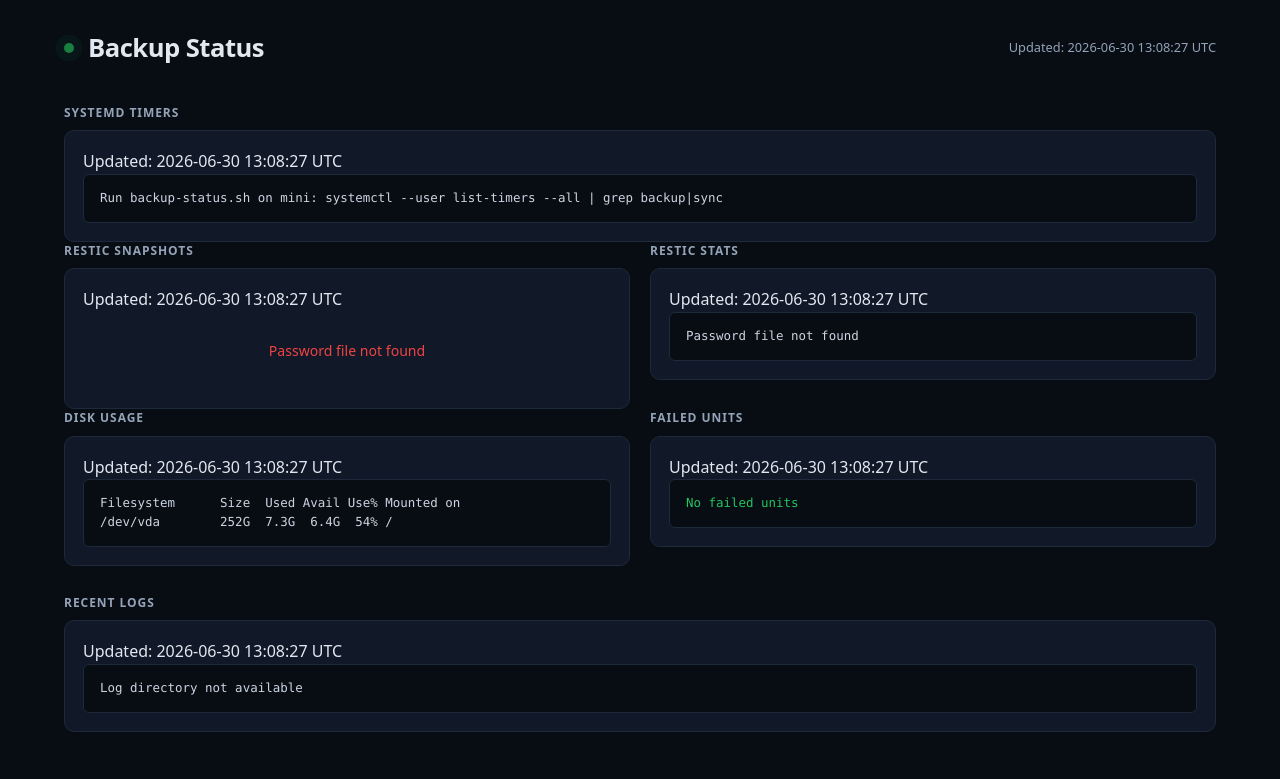
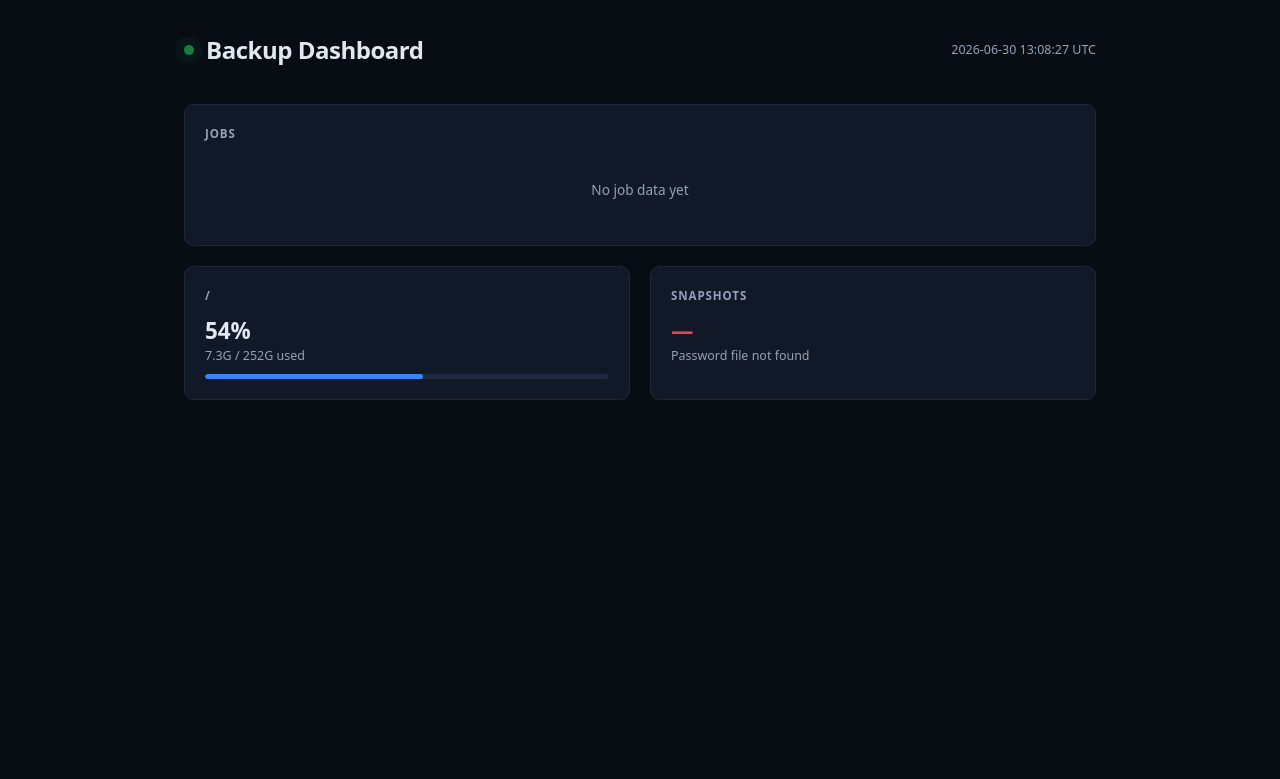
Before and after one commit to ErielCruz/backup-status, a Flask app: page / in a window 1280 px wide. Shown: the top 779 px of the page. Run offline with Flask 3, Linux system fonts and the light colour scheme; some libraries are stand-ins or nearby versions.

Commit message:
Simplify: single-page dashboard with job table
Replaced 6 verbose sections with a clean single-page layout:
- Jobs table showing backup/sync status, last run, next run
- Disk usage cards with usage bars
- Snapshot count summary

Removed verbose restic stats, failed units, raw logs sections.
Uses host-side status collector to feed systemd timer data.
Fixed CSS spacing (clean card layout, no overlapping titles).

```diff
--- a/app.py
+++ b/app.py
@@ -1,117 +1,95 @@
 #!/usr/bin/env python3
-from flask import Flask, render_template, jsonify
-from pathlib import Path
 import json
 import os
 import subprocess
-import time
+from datetime import datetime, timezone
+from pathlib import Path
+
+from flask import Flask, jsonify, render_template
 
 app = Flask(__name__)
 
 
-def env(name, default):
-    return os.environ.get(name) or default
+def env(n, d):
+    return os.environ.get(n) or d
 
 
 RESTIC_REPO = env("RESTIC_REPOSITORY", "b2:backup-ssd-ecc:restic-backups")
-RESTIC_PASSWORD_FILE = env("RESTIC_PASSWORD_FILE", "/run/secrets/restic_password")
-SAMSUNG_MOUNT = env("SAMSUNG_MOUNT", "/samsung")
-TB_MOUNT = env("TB_MOUNT", "/4tb")
+RESTIC_PW = env("RESTIC_PASSWORD_FILE", "/run/secrets/restic_password")
+SAMSUNG = env("SAMSUNG_MOUNT", "/samsung")
+TB = env("TB_MOUNT", "/4tb")
 LOG_DIR = env("LOG_DIR", "/logs")
+STATUS_FILE = Path(LOG_DIR) / "status.json"
 
 
-def run_cmd(cmd, timeout=15):
+def run(cmd, timeout=15):
     try:
-        result = subprocess.run(
-            cmd, shell=True, capture_output=True, text=True, timeout=timeout
-        )
-        return result.stdout, result.returncode == 0
+        r = subprocess.run(cmd, shell=True, capture_output=True, text=True, timeout=timeout)
+        return r.stdout.strip(), r.returncode == 0
     except subprocess.TimeoutExpired:
         return "Command timed out", False
-    except Exception as exc:
-        return str(exc), False
+    except Exception as e:
+        return str(e), False
 
 
-def ts():
-    return time.strftime("%Y-%m-%d %H:%M:%S %Z")
+def load_status():
+    if STATUS_FILE.is_file():
+        try:
+            return json.loads(STATUS_FILE.read_text())
+        except (json.JSONDecodeError, OSError):
+            pass
+    return {"jobs": [], "updated": None}
 
 
-def get_systemd_timers():
-    output, success = run_cmd(
-        "systemctl list-timers --all --no-pager 2>/dev/null | grep -E 'backup|sync|pull' "
-        "|| systemctl --user list-timers --all --no-pager 2>/dev/null | grep -E 'backup|sync|pull' "
-        "|| cat /logs/timer-status.txt 2>/dev/null "
-        "|| echo 'Run backup-status.sh on mini: systemctl --user list-timers --all | grep backup|sync'"
+def get_snapshots():
+    if not Path(RESTIC_PW).exists():
+        return {"count": 0, "latest": None, "error": "Password file not found"}
+    out, ok = run(
+        f"restic -r {RESTIC_REPO} --password-file {RESTIC_PW} snapshots --compact --json 2>/dev/null"
     )
-    return output, success
+    if ok and out:
+        try:
+            snaps = json.loads(out)
+            latest = None
+            if snaps:
+                latest = max(s.get("time", "") for s in snaps if s.get("time"))
+            return {"count": len(snaps), "latest": latest}
+        except (json.JSONDecodeError, ValueError):
+            pass
+    return {"count": 0, "latest": None, "error": "No snapshot data"}
 
 
-def get_restic_snapshots():
-    if not Path(RESTIC_PASSWORD_FILE).exists():
-        return {"snapshots": [], "error": f"Password file not found"}
-    output, success = run_cmd(
-        f"restic -r {RESTIC_REPO} --password-file {RESTIC_PASSWORD_FILE} snapshots --compact --json 2>/dev/null"
-    )
-    if success and output.strip():
-        try:
-            return {"snapshots": json.loads(output), "success": True}
-        except json.JSONDecodeError:
-            return {"snapshots": [], "error": "Failed to parse snapshot JSON"}
-    return {"snapshots": [], "error": output[-400:] if output else "No snapshots found"}
+def get_disk():
+    labels = {SAMSUNG: "Samsung SSD", TB: "4TB Drive"}
+    out, _ = run(f"df -h {SAMSUNG} {TB} 2>/dev/null || df -h /")
+    lines = []
+    for line in out.split("\n")[1:]:
+        parts = line.split()
+        if len(parts) >= 6:
+            mount = parts[5]
+            lines.append({
+                "label": labels.get(mount, mount),
+                "size": parts[1],
+                "used": parts[2],
+                "avail": parts[3],
+                "use_pct": parts[4],
+            })
+    return lines
 
 
-def get_restic_stats():
-    if not Path(RESTIC_PASSWORD_FILE).exists():
-        return "Password file not found"
-    output, _ = run_cmd(
-        f"restic -r {RESTIC_REPO} --password-file {RESTIC_PASSWORD_FILE} stats --mode raw-data 2>/dev/null"
-    )
-    return output
-
-
-def get_disk_usage():
-    output, _ = run_cmd(
-        f"df -h {SAMSUNG_MOUNT} {TB_MOUNT} 2>/dev/null || df -h /"
-    )
-    return output
-
-
-def get_recent_logs():
-    log_dir = Path(LOG_DIR)
-    if not log_dir.is_dir():
-        return "Log directory not available"
-    lines = []
-    for f in sorted(log_dir.glob("*.log"), reverse=True)[:5]:
-        try:
-            content = f.read_text(encoding="utf-8", errors="replace")
-            if content:
-                lines.append(f"=== {f.name} ===\n")
-                lines.extend(content.splitlines()[-30:])
-                lines.append("")
-        except Exception:
-            pass
-    return "\n".join(lines[-80:]) if lines else "No log content"
-
-
-def get_failed_units():
-    output, _ = run_cmd(
-        "systemctl --user --failed --no-pager 2>/dev/null | grep -E 'backup|sync|pull' "
-        "|| echo 'No failed units'"
-    )
-    return output
+def now():
+    return datetime.now(timezone.utc).strftime("%Y-%m-%d %H:%M:%S UTC")
 
 
 @app.route("/")
 def index():
+    status = load_status()
     return render_template(
         "index.html",
-        now=ts(),
-        timers=get_systemd_timers()[0],
-        snapshots=get_restic_snapshots(),
-        stats=get_restic_stats(),
-        disk=get_disk_usage(),
-        failed=get_failed_units(),
-        logs=get_recent_logs(),
+        now=now(),
+        jobs=status.get("jobs", []),
+        disk=get_disk(),
+        snapshots=get_snapshots(),
     )
 
 
@@ -120,35 +98,16 @@ def health():
     return jsonify({"status": "ok"})
 
 
-@app.route("/api/timers")
-def api_timers():
-    output, _ = get_systemd_timers()
-    return render_template("sections/timers.html", output=output, now=ts())
-
-
-@app.route("/api/snapshots")
-def api_snapshots():
-    return render_template("sections/snapshots.html", snapshots=get_restic_snapshots(), now=ts())
-
-
-@app.route("/api/stats")
-def api_stats():
-    return render_template("sections/stats.html", output=get_restic_stats(), now=ts())
-
-
-@app.route("/api/disk")
-def api_disk():
-    return render_template("sections/disk.html", output=get_disk_usage(), now=ts())
-
-
-@app.route("/api/logs")
-def api_logs():
-    return render_template("sections/logs.html", output=get_recent_logs(), now=ts())
-
-
-@app.route("/api/failed")
-def api_failed():
-    return render_template("sections/failed.html", output=get_failed_units(), now=ts())
+@app.route("/api/refresh")
+def api_refresh():
+    status = load_status()
+    return render_template(
+        "dashboard.html",
+        now=now(),
+        jobs=status.get("jobs", []),
+        disk=get_disk(),
+        snapshots=get_snapshots(),
+    )
 
 
 if __name__ == "__main__":
--- a/static/style.css
+++ b/static/style.css
@@ -5,45 +5,45 @@
   --text: #e2e8f0;
   --text-muted: #94a3b8;
   --green: #22c55e;
-  --green-bg: rgba(34, 197, 94, 0.08);
   --red: #ef4444;
-  --red-bg: rgba(239, 68, 68, 0.08);
   --blue: #3b82f6;
-  --blue-bg: rgba(59, 130, 246, 0.08);
   --amber: #f59e0b;
 }
 
-* { box-sizing: border-box; margin: 0; padding: 0; }
+*, *::before, *::after {
+  box-sizing: border-box;
+  margin: 0;
+  padding: 0;
+}
 
 body {
   font-family: system-ui, -apple-system, BlinkMacSystemFont, "Segoe UI", Roboto, sans-serif;
   background: var(--bg);
   color: var(--text);
-  line-height: 1.55;
+  line-height: 1.5;
   -webkit-font-smoothing: antialiased;
 }
 
 .container {
-  max-width: 1200px;
+  max-width: 960px;
   margin: 0 auto;
-  padding: 28px 24px 48px;
+  padding: 32px 24px 48px;
 }
 
 .header {
   display: flex;
   align-items: center;
-  gap: 14px;
+  gap: 12px;
   margin-bottom: 36px;
-  flex-wrap: wrap;
 }
 
 .header h1 {
-  font-size: 1.6rem;
+  font-size: 1.5rem;
   font-weight: 700;
   letter-spacing: -0.02em;
 }
 
-.status-dot {
+.dot {
   width: 10px;
   height: 10px;
   border-radius: 50%;
@@ -58,23 +58,77 @@ body {
 }
 
 .badge {
-  font-size: 0.8rem;
+  font-size: 0.78rem;
   color: var(--text-muted);
   margin-left: auto;
   font-variant-numeric: tabular-nums;
 }
 
-h2 {
-  font-size: 0.75rem;
+.card {
+  background: var(--card-bg);
+  border: 1px solid var(--border);
+  border-radius: 10px;
+  padding: 20px;
+  margin-bottom: 20px;
+}
+
+.card-title {
+  font-size: 0.72rem;
   font-weight: 600;
   color: var(--text-muted);
   text-transform: uppercase;
   letter-spacing: 0.08em;
-  margin-bottom: 8px;
-  margin-top: 28px;
+  margin-bottom: 14px;
 }
 
-h2:first-of-type { margin-top: 0; }
+table {
+  width: 100%;
+  border-collapse: collapse;
+}
+
+th, td {
+  text-align: left;
+  padding: 10px 12px;
+  border-bottom: 1px solid var(--border);
+  font-size: 0.85rem;
+}
+
+th {
+  color: var(--text-muted);
+  font-weight: 500;
+  font-size: 0.75rem;
+  text-transform: uppercase;
+  letter-spacing: 0.05em;
+}
+
+tr:last-child td {
+  border-bottom: none;
+}
+
+.status {
+  display: inline-flex;
+  align-items: center;
+  gap: 6px;
+}
+
+.status::before {
+  content: "";
+  width: 7px;
+  height: 7px;
+  border-radius: 50%;
+  flex-shrink: 0;
+}
+
+.status-pass::before { background: var(--green); }
+.status-fail::before { background: var(--red); }
+.status-pass { color: var(--green); }
+.status-fail { color: var(--red); }
+
+.td-time {
+  color: var(--text-muted);
+  font-size: 0.82rem;
+  font-variant-numeric: tabular-nums;
+}
 
 .grid-2 {
   display: grid;
@@ -82,126 +136,85 @@ h2:first-of-type { margin-top: 0; }
   gap: 20px;
 }
 
-@media (max-width: 768px) {
+@media (max-width: 700px) {
   .grid-2 { grid-template-columns: 1fr; }
-  .container { padding: 20px 16px 40px; }
-  .header h1 { font-size: 1.35rem; }
+  .container { padding: 20px 14px 40px; }
 }
 
-.card {
-  background: var(--card-bg);
-  border: 1px solid var(--border);
-  border-radius: 10px;
-  padding: 18px;
+.stat-value {
+  font-size: 1.4rem;
+  font-weight: 700;
+  line-height: 1.2;
+}
+
+.stat-label {
+  font-size: 0.75rem;
+  color: var(--text-muted);
+  margin-top: 4px;
+}
+
+.stat-sub {
+  font-size: 0.78rem;
+  color: var(--text-muted);
+  margin-top: 2px;
+}
+
+.usage-bar {
+  height: 5px;
+  background: var(--border);
+  border-radius: 3px;
+  margin-top: 8px;
   overflow: hidden;
 }
 
-pre {
-  background: var(--bg);
-  border: 1px solid var(--border);
-  border-radius: 6px;
-  padding: 14px 16px;
-  font-size: 0.78rem;
-  font-family: ui-monospace, "Cascadia Code", "JetBrains Mono", "Fira Code", Menlo, monospace;
-  line-height: 1.5;
-  overflow-x: auto;
-  max-height: 340px;
-  overflow-y: auto;
-  white-space: pre-wrap;
-  word-break: break-word;
-  color: #cbd5e1;
+.usage-fill {
+  height: 100%;
+  border-radius: 3px;
+  background: var(--blue);
 }
 
-.snapshot-item {
-  display: flex;
-  justify-content: space-between;
-  align-items: center;
-  padding: 10px 0;
-  border-bottom: 1px solid var(--border);
-  font-size: 0.84rem;
-  gap: 12px;
+.usage-fill.warn {
+  background: var(--amber);
 }
 
-.snapshot-item:last-child { border-bottom: none; }
-
-.snapshot-left {
-  display: flex;
-  align-items: center;
-  gap: 10px;
-  flex-wrap: wrap;
-  min-width: 0;
+.usage-fill.crit {
+  background: var(--red);
 }
 
-.snapshot-id {
-  font-weight: 700;
-  font-family: ui-monospace, monospace;
-  color: var(--blue);
-  font-size: 0.82rem;
+.empty {
+  text-align: center;
+  color: var(--text-muted);
+  padding: 24px 0;
+  font-size: 0.85rem;
 }
 
-.snapshot-tags {
-  display: flex;
-  gap: 5px;
-  flex-wrap: wrap;
+.empty-error {
+  color: var(--red);
 }
 
-.tag {
-  font-size: 0.68rem;
-  padding: 2px 8px;
-  background: var(--blue-bg);
-  border: 1px solid rgba(59, 130, 246, 0.2);
-  border-radius: 999px;
-  color: #93bbfd;
-  white-space: nowrap;
+.htmx-request .skeleton-row {
+  display: table-row;
 }
 
-.snapshot-time {
-  color: var(--text-muted);
-  font-size: 0.78rem;
-  white-space: nowrap;
-  flex-shrink: 0;
+.skeleton-row td {
+  padding: 10px 12px;
 }
 
-.snapshots-list {
-  max-height: 340px;
-  overflow-y: auto;
-}
-
-.empty-state {
-  text-align: center;
-  color: var(--text-muted);
-  padding: 28px 16px;
-  font-size: 0.88rem;
-}
-
-.error-text { color: var(--red); }
-.success-text { color: var(--green); }
-.warn-text { color: var(--amber); }
-
-.htmx-request .skeleton { display: block; }
-
 .skeleton-line {
-  height: 16px;
+  height: 14px;
   background: var(--border);
-  border-radius: 4px;
+  border-radius: 3px;
   animation: shimmer 1.8s ease-in-out infinite;
 }
-
-.skeleton-line + .skeleton-line { margin-top: 10px; }
 
 .skeleton-line.short { width: 60%; }
 
 @keyframes shimmer {
-  0% { opacity: 0.4; }
-  50% { opacity: 0.8; }
-  100% { opacity: 0.4; }
+  0% { opacity: 0.3; }
+  50% { opacity: 0.7; }
+  100% { opacity: 0.3; }
 }
 
-.log-line { padding: 2px 0; font-size: 0.78rem; }
-.log-error { color: var(--red); }
-.log-warn { color: var(--amber); }
-
-::-webkit-scrollbar { width: 5px; height: 5px; }
+::-webkit-scrollbar { width: 5px; }
 ::-webkit-scrollbar-track { background: transparent; }
-::-webkit-scrollbar-thumb { background: var(--border); border-radius: 4px; }
-::-webkit-scrollbar-thumb:hover { background: #334155; }
+::-webkit-scrollbar-thumb { background: var(--border); border-radius: 3px; }
--- a/templates/base.html
+++ b/templates/base.html
@@ -3,7 +3,7 @@
 <head>
   <meta charset="utf-8">
   <meta name="viewport" content="width=device-width, initial-scale=1">
-  <title>{% block title %}Backup Status{% endblock %}</title>
+  <title>Backup Status</title>
   <link rel="stylesheet" href="/static/style.css">
   <script src="https://unpkg.com/htmx.org@1.9.12"></script>
 </head>
--- /dev/null
+++ b/templates/dashboard.html
@@ -0,0 +1,65 @@
+<div class="container" hx-get="/api/refresh" hx-trigger="every 60s" hx-swap="outerHTML">
+  <div class="header">
+    <span class="dot"></span>
+    <h1>Backup Dashboard</h1>
+    <span class="badge">{{ now }}</span>
+  </div>
+
+  <div class="card">
+    <div class="card-title">Jobs</div>
+    {% if jobs %}
+    <table>
+      <thead>
+        <tr>
+          <th>Job</th>
+          <th>Status</th>
+          <th>Last Run</th>
+          <th>Next</th>
+        </tr>
+      </thead>
+      <tbody>
+        {% for j in jobs %}
+        <tr>
+          <td>{{ j.name }}</td>
+          <td>
+            {% if j.last_result == "success" %}
+            <span class="status status-pass">OK</span>
+            {% else %}
+            <span class="status status-fail">FAIL</span>
+            {% endif %}
+          </td>
+          <td class="td-time">{{ j.last_run[11:16] if j.last_run else "—" }}</td>
+          <td class="td-time">{{ j.next_run[11:16] if j.next_run else "—" }}</td>
+        </tr>
+        {% endfor %}
+      </tbody>
+    </table>
+    {% else %}
+    <div class="empty">No job data yet</div>
+    {% endif %}
+  </div>
+
+  <div class="grid-2">
+    {% for d in disk %}
+    <div class="card">
+      <div class="card-title">{{ d.label }}</div>
+      <div class="stat-value">{{ d.use_pct }}</div>
+      <div class="stat-sub">{{ d.used }} / {{ d.size }} used</div>
+      <div class="usage-bar">
+        {% set pct = d.use_pct.rstrip("%") | int %}
+        <div class="usage-fill{% if pct > 80 %} crit{% elif pct > 60 %} warn{% endif %}" style="width: {{ pct }}%"></div>
+      </div>
+    </div>
+    {% endfor %}
+    <div class="card">
+      <div class="card-title">Snapshots</div>
+      {% if snapshots.error %}
+      <div class="stat-value empty-error">—</div>
+      <div class="stat-sub">{{ snapshots.error }}</div>
+      {% else %}
+      <div class="stat-value">{{ snapshots.count }}</div>
+      <div class="stat-sub">{{ snapshots.latest[:16] if snapshots.latest else "No snapshots" }}</div>
+      {% endif %}
+    </div>
+  </div>
+</div>
--- a/templates/index.html
+++ b/templates/index.html
@@ -1,51 +1,4 @@
 {% extends "base.html" %}
-{% block title %}Backup Status{% endblock %}
 {% block content %}
-<div class="container">
-  <div class="header">
-    <span class="status-dot"></span>
-    <h1>Backup Status</h1>
-    <span class="badge" id="last-updated">Updated: {{ now }}</span>
-  </div>
-
-  <h2>Systemd Timers</h2>
-  <div class="card" id="timers-section" hx-get="/api/timers" hx-trigger="every 60s" hx-swap="innerHTML">
-    {% with output=timers %}{% include "sections/timers.html" %}{% endwith %}
-  </div>
-
-  <div class="grid-2">
-    <div>
-      <h2>Restic Snapshots</h2>
-      <div class="card" id="snapshots-section" hx-get="/api/snapshots" hx-trigger="every 60s" hx-swap="innerHTML">
-        {% include "sections/snapshots.html" %}
-      </div>
-    </div>
-    <div>
-      <h2>Restic Stats</h2>
-      <div class="card" id="stats-section" hx-get="/api/stats" hx-trigger="every 60s" hx-swap="innerHTML">
-        {% with output=stats %}{% include "sections/stats.html" %}{% endwith %}
-      </div>
-    </div>
-  </div>
-
-  <div class="grid-2">
-    <div>
-      <h2>Disk Usage</h2>
-      <div class="card" id="disk-section" hx-get="/api/disk" hx-trigger="every 120s" hx-swap="innerHTML">
-        {% with output=disk %}{% include "sections/disk.html" %}{% endwith %}
-      </div>
-    </div>
-    <div>
-      <h2>Failed Units</h2>
-      <div class="card" id="failed-section" hx-get="/api/failed" hx-trigger="every 120s" hx-swap="innerHTML">
-        {% with output=failed %}{% include "sections/failed.html" %}{% endwith %}
-      </div>
-    </div>
-  </div>
-
-  <h2>Recent Logs</h2>
-  <div class="card" id="logs-section" hx-get="/api/logs" hx-trigger="every 120s" hx-swap="innerHTML">
-    {% with output=logs %}{% include "sections/logs.html" %}{% endwith %}
-  </div>
-</div>
+{% include "dashboard.html" %}
 {% endblock %}
--- a/templates/sections/disk.html
+++ /dev/null
@@ -1,2 +0,0 @@
-<span id="last-updated" hx-swap-oob="true">Updated: {{ now }}</span>
-<pre>{{ output }}</pre>
--- a/templates/sections/failed.html
+++ /dev/null
@@ -1,6 +0,0 @@
-<span id="last-updated" hx-swap-oob="true">Updated: {{ now }}</span>
-{% if output and "0 loaded" not in output and "No failed" not in output %}
-<pre class="error-text">{{ output }}</pre>
-{% else %}
-<pre class="success-text">No failed units</pre>
-{% endif %}
--- a/templates/sections/logs.html
+++ /dev/null
@@ -1,6 +0,0 @@
-<span id="last-updated" hx-swap-oob="true">Updated: {{ now }}</span>
-{% if output %}
-<pre>{{ output }}</pre>
-{% else %}
-<div class="empty-state">No logs found</div>
-{% endif %}
--- a/templates/sections/snapshots.html
+++ /dev/null
@@ -1,20 +0,0 @@
-<span id="last-updated" hx-swap-oob="true">Updated: {{ now }}</span>
-{% if snapshots.success and snapshots.snapshots %}
-<div class="snapshots-list">
-  {% for s in (snapshots.snapshots[-15:] if snapshots.snapshots|length > 15 else snapshots.snapshots)|reverse %}
-  <div class="snapshot-item">
-    <div class="snapshot-left">
-      <span class="snapshot-id">{{ s.short_id }}</span>
-      {% if s.tags %}
-      <span class="snapshot-tags">
-        {% for tag in s.tags %}<span class="tag">{{ tag }}</span>{% endfor %}
-      </span>
-      {% endif %}
-    </div>
-    <span class="snapshot-time">{{ s.time }}</span>
-  </div>
-  {% endfor %}
-</div>
-{% else %}
-<div class="empty-state error-text">{{ snapshots.error or "No snapshots found" }}</div>
-{% endif %}
--- a/templates/sections/stats.html
+++ /dev/null
@@ -1,6 +0,0 @@
-<span id="last-updated" hx-swap-oob="true">Updated: {{ now }}</span>
-{% if output.strip() %}
-<pre>{{ output }}</pre>
-{% else %}
-<div class="empty-state">No stats available</div>
-{% endif %}
--- a/templates/sections/timers.html
+++ /dev/null
@@ -1,2 +0,0 @@
-<span id="last-updated" hx-swap-oob="true">Updated: {{ now }}</span>
-<pre>{{ output }}</pre>
```
